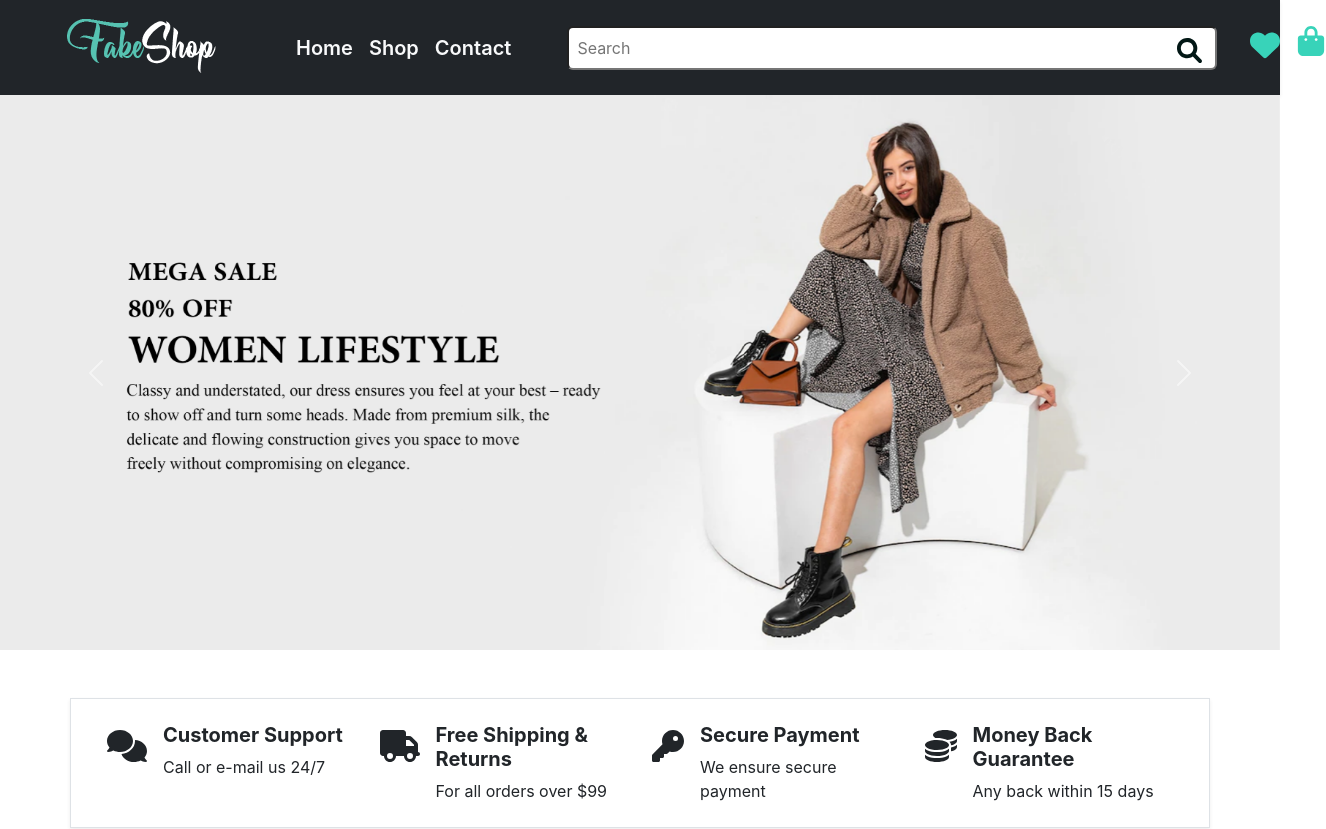
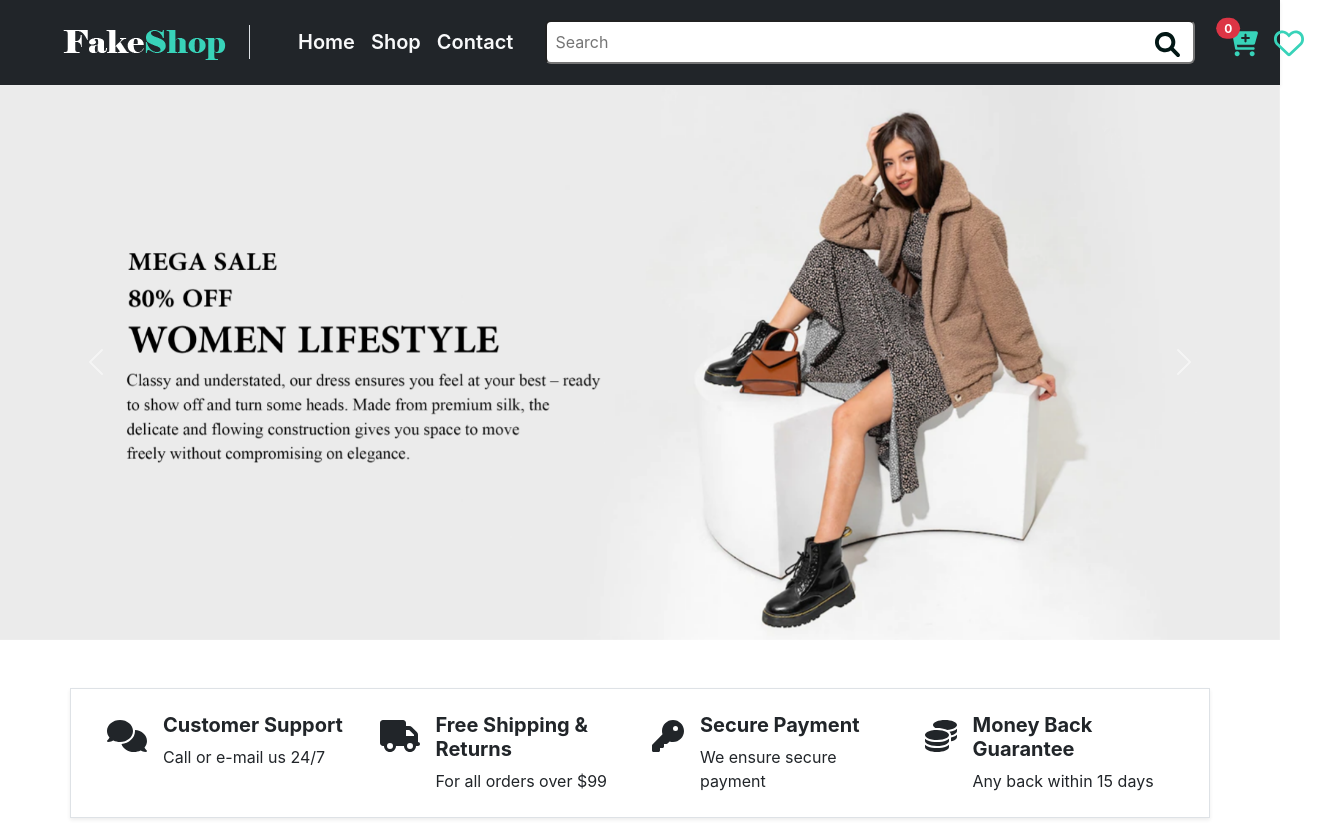
Before and after one commit to arfat132/fakeShop, a React (Create React App) app: page / in a window 1280 px wide. Shown: the top 829 px of the page, 1326 px wide, since content can reach past the window. Built offline with nearby package versions, Linux system fonts and the light colour scheme; no server answers.

Commit message:
spinner implemented and navbar footer edited

```diff
--- a/src/components/ProductDetails.js
+++ b/src/components/ProductDetails.js
@@ -1,18 +1,24 @@
 import React, { useState, useEffect } from 'react';
 import { useParams } from 'react-router-dom';
+import Spinner from './Shared/Spinner';
 
 const ProductDetails = () => {
     const { id } = useParams();
     const [productDetails, setProductDetails] = useState({});
+    const [loading, setLoading] = useState(false);
 
     useEffect(() => {
+        setLoading(true)
         fetch(`https://fakestoreapi.com/products/${id}`)
             .then(res => res.json())
-            .then(data => setProductDetails(data))
+            .then(data => setProductDetails(data));
+        setLoading(false)
     }, [id])
-    const { title,category, image, price,description, rating} = productDetails;
+    const { title, category, image, price, description, rating } = productDetails;
     return (
-        <div className='container my-5 mx-lg-5 mx-lg-auto'>
+        <>
+            {loading ? <Spinner></Spinner> :
+                (<div className='container my-5 mx-lg-5 mx-lg-auto'>
                     <div class="card w-75 mb-3 mx-auto">
                         <div class="row ">
                             <div class="col-md-5">
@@ -22,8 +28,8 @@ const ProductDetails = () => {
                                 <div class="card-body py-5">
                                     <h5 class="card-title fw-bold">{title}</h5>
                                     <p class="card-text my-2">{category}</p>
-                            {/* <span class="card-text">{rating.rate}</span>
-                            <span class="card-text">({rating.count} Reviews)</span> */}
+                                    <span class="card-text">{rating?.rate}</span>
+                                    <span class="card-text">({rating?.count} Reviews)</span>
                                     <h3 className='fs-3 fw-bold mt-2'>${price}</h3>
                                     <p class="card-text">{description}</p>
                                 </div>
@@ -31,7 +37,9 @@ const ProductDetails = () => {
                         </div>
                     </div>
 
-        </div>
+                </div>)
+            }
+        </>
     );
 };
 
--- a/src/components/Products.js
+++ b/src/components/Products.js
@@ -1,21 +1,27 @@
 import React, { useEffect, useState } from 'react';
 import { useNavigate } from 'react-router-dom';
 import Product from './Product';
+import Spinner from './Shared/Spinner';
 
 const Products = () => {
     const [products, setProducts] = useState([]);
+    const [loading, setLoading] = useState(false);
     const navigate = useNavigate();
 
     useEffect(() => {
+        setLoading(true)
         fetch("https://fakestoreapi.com/products")
             .then(res => res.json())
             .then(data => setProducts(data))
+        setLoading(false)
     }, [products])
     return (
-        <div className='container'>
+        <>
+            {loading ? <Spinner></Spinner> :
+                (<div className='container'>
                     <div className='d-flex justify-content-between title'>
                         <h1 className='fs-4 fw-bold py-4'>Our Featured Poducts</h1>
-            <button onClick={()=>navigate('/shop')} type="button" class="btn my-4">View All Collection</button>
+                        <button onClick={() => navigate('/shop')} type="button" class="btn my-4">View All Collection</button>
                     </div>
                     {products?.length ?
                         <div className="row row-cols-1 row-cols-md-3 row-cols-lg-5">
@@ -30,7 +36,8 @@ const Products = () => {
                         <div><p className='text-center my-[232px]'>No Product Found</p></div>
 
                     }
-        </div>
+                </div>)}
+        </>
     );
 };
 
--- a/src/components/Shared/Footer.js
+++ b/src/components/Shared/Footer.js
@@ -1,6 +1,5 @@
 import React from 'react';
-
-
+import logo from '../Assests/logo.png';
 const Footer = () => {
     return (
         <div>
@@ -23,7 +22,7 @@ const Footer = () => {
                     <div class="">
                         <div class="row row-cols-1 row-cols-md-2 row-cols-lg-4">
                             <div class="col pe-5">
-                                <div class="fs-2 fw-bold pb-2"> Fakeshop</div>
+                                <div class="fs-2 fw-bold pb-2"><img src={logo} alt="" /></div>
 
                                 <span className='contact'>Got Question? Call us 24/7</span>
                                 <h3>1-600-570-3434</h3>
--- a/src/components/Shared/Navbar.js
+++ b/src/components/Shared/Navbar.js
@@ -3,14 +3,14 @@ import { Link } from 'react-router-dom';
 import logo from '../Assests/logo.png'
 const Navbar = () => {
     return (
-        <nav class="navbar navbar-expand-lg px-lg-5 shadow-sm bg-dark">
+        <nav class="navbar navbar-expand-lg px-lg-5 shadow-sm bg-dark py-3">
             <div class="container-fluid">
-                <Link to="/" class="navbar-brand fs-3 fw-bold logo"><img src={logo} alt="" /></Link>
-                <button class="navbar-toggler text-light" type="button" data-bs-toggle="collapse" data-bs-target="#navbarNavAltMarkup" aria-controls="navbarNavAltMarkup" aria-expanded="false" aria-label="Toggle navigation">
-                    <span class="navbar-toggler-icon bg-light"></span>
+                <Link to="/" class="navbar-brand fs-3 fw-bold logo"><img src={logo} alt="" /><span className='border-end ms-3 mt-1 '></span></Link>
+                <button class="navbar-toggler" type="button" data-bs-toggle="collapse" data-bs-target="#navbarNavAltMarkup" aria-controls="navbarNavAltMarkup" aria-expanded="false" aria-label="Toggle navigation">
+                    <span class="navbar-toggler-icon bg-light p-2"></span>
                 </button>
                 <div class="collapse navbar-collapse" id="navbarNavAltMarkup">
-                    <div class="navbar-nav px-5">
+                    <div class="navbar-nav px-4">
                         <Link to="/" class="nav-link active fs-5 fw-semibold text-light text-Capitalize" aria-current="page">Home</Link>
                         <Link to="/shop" class="nav-link fs-5 fw-semibold text-light text-Capitalize">Shop</Link>
                         <Link to="/contact" class="nav-link fs-5 fw-semibold text-light text-Capitalize">Contact</Link>
@@ -19,9 +19,13 @@ const Navbar = () => {
                 <div class="d-flex">
                     <input class="p-2 absolute rounded search-input" type="search" placeholder="Search" aria-label="Search" />
                     <svg className='search relative' xmlns="http://www.w3.org/2000/svg" viewBox="0 0 512 512"><path d="M500.3 443.7l-119.7-119.7c27.22-40.41 40.65-90.9 33.46-144.7C401.8 87.79 326.8 13.32 235.2 1.723C99.01-15.51-15.51 99.01 1.724 235.2c11.6 91.64 86.08 166.7 177.6 178.9c53.8 7.189 104.3-6.236 144.7-33.46l119.7 119.7c15.62 15.62 40.95 15.62 56.57 0C515.9 484.7 515.9 459.3 500.3 443.7zM79.1 208c0-70.58 57.42-128 128-128s128 57.42 128 128c0 70.58-57.42 128-128 128S79.1 278.6 79.1 208z" /></svg>
-                    <div className='d-flex ps-5'>
-                        <svg className='bag mt-1' xmlns="http://www.w3.org/2000/svg" viewBox="0 0 512 512"><path d="M0 190.9V185.1C0 115.2 50.52 55.58 119.4 44.1C164.1 36.51 211.4 51.37 244 84.02L256 96L267.1 84.02C300.6 51.37 347 36.51 392.6 44.1C461.5 55.58 512 115.2 512 185.1V190.9C512 232.4 494.8 272.1 464.4 300.4L283.7 469.1C276.2 476.1 266.3 480 256 480C245.7 480 235.8 476.1 228.3 469.1L47.59 300.4C17.23 272.1 .0003 232.4 .0003 190.9L0 190.9z" /></svg>
-                        <svg className='bag ms-3' xmlns="http://www.w3.org/2000/svg" viewBox="0 0 448 512"><path d="M112 112C112 50.14 162.1 0 224 0C285.9 0 336 50.14 336 112V160H400C426.5 160 448 181.5 448 208V416C448 469 405 512 352 512H96C42.98 512 0 469 0 416V208C0 181.5 21.49 160 48 160H112V112zM160 160H288V112C288 76.65 259.3 48 224 48C188.7 48 160 76.65 160 112V160zM136 256C149.3 256 160 245.3 160 232C160 218.7 149.3 208 136 208C122.7 208 112 218.7 112 232C112 245.3 122.7 256 136 256zM312 208C298.7 208 288 218.7 288 232C288 245.3 298.7 256 312 256C325.3 256 336 245.3 336 232C336 218.7 325.3 208 312 208z" /></svg>
+                    <div className='d-flex ps-5 mt-2'>
+                        <svg width={'30px'} className='bag position-relative' xmlns="http://www.w3.org/2000/svg" viewBox="0 0 576 512"><path d="M96 0C107.5 0 117.4 8.19 119.6 19.51L121.1 32H541.8C562.1 32 578.3 52.25 572.6 72.66L518.6 264.7C514.7 278.5 502.1 288 487.8 288H170.7L179.9 336H488C501.3 336 512 346.7 512 360C512 373.3 501.3 384 488 384H159.1C148.5 384 138.6 375.8 136.4 364.5L76.14 48H24C10.75 48 0 37.25 0 24C0 10.75 10.75 0 24 0H96zM272 180H316V224C316 235 324.1 244 336 244C347 244 356 235 356 224V180H400C411 180 420 171 420 160C420 148.1 411 140 400 140H356V96C356 84.95 347 76 336 76C324.1 76 316 84.95 316 96V140H272C260.1 140 252 148.1 252 160C252 171 260.1 180 272 180zM128 464C128 437.5 149.5 416 176 416C202.5 416 224 437.5 224 464C224 490.5 202.5 512 176 512C149.5 512 128 490.5 128 464zM512 464C512 490.5 490.5 512 464 512C437.5 512 416 490.5 416 464C416 437.5 437.5 416 464 416C490.5 416 512 437.5 512 464z" />
+                        </svg>
+                        <span class="position-absolute top-5 start-90 translate-middle badge rounded-pill bg-danger">
+                            0
+                        </span>
+                    <svg width={'30px'} className='bag ms-3' xmlns="http://www.w3.org/2000/svg" viewBox="0 0 512 512"><path d="M244 84L255.1 96L267.1 84.02C300.6 51.37 347 36.51 392.6 44.1C461.5 55.58 512 115.2 512 185.1V190.9C512 232.4 494.8 272.1 464.4 300.4L283.7 469.1C276.2 476.1 266.3 480 256 480C245.7 480 235.8 476.1 228.3 469.1L47.59 300.4C17.23 272.1 0 232.4 0 190.9V185.1C0 115.2 50.52 55.58 119.4 44.1C164.1 36.51 211.4 51.37 244 84C243.1 84 244 84.01 244 84L244 84zM255.1 163.9L210.1 117.1C188.4 96.28 157.6 86.4 127.3 91.44C81.55 99.07 48 138.7 48 185.1V190.9C48 219.1 59.71 246.1 80.34 265.3L256 429.3L431.7 265.3C452.3 246.1 464 219.1 464 190.9V185.1C464 138.7 430.4 99.07 384.7 91.44C354.4 86.4 323.6 96.28 301.9 117.1L255.1 163.9z" /></svg>
 
                     </div>
                 </div>
--- /dev/null
+++ b/src/components/Shared/Spinner.js
@@ -0,0 +1,13 @@
+import React from 'react';
+
+const Spinner = () => {
+    return (
+        <div className="text-center p-56">
+            <div class="spinner-border text-secondary" role="status">
+                <span class="visually-hidden">Loading...</span>
+            </div>
+        </div>
+    );
+};
+
+export default Spinner;
--- a/src/components/Shop.js
+++ b/src/components/Shop.js
@@ -2,22 +2,27 @@ import React, { useEffect, useState } from 'react';
 import Product from './Product';
 import Banner1 from './Assests/Banner6.png';
 import Banner2 from './Assests/banner7.png';
+import Spinner from './Shared/Spinner';
 
 const Shop = () => {
     const [products, setProducts] = useState([]);
+    const [loading, setLoading] = useState(false);
 
     useEffect(() => {
+        setLoading(true)
         fetch("https://fakestoreapi.com/products")
             .then(res => res.json())
             .then(data => setProducts(data))
+        setLoading(false)
     }, [products])
     return (
-        <div className='container py-5'>
+        <>
+            {loading ? <Spinner></Spinner> :
+                (<div className='container py-5'>
                     <div class="row row-cols-1 row-cols-lg-2 mb-5">
                         <img className='rounded img-fluid' src={Banner1} alt="" srcset="" />
                         <img className='rounded img-fluid' src={Banner2} alt="" srcset="" />
                     </div>
-            {products?.length ?
                         <div className="row row-cols-1 row-cols-md-3 row-cols-lg-5">
                             {
                                 products.map(product => <Product
@@ -26,11 +31,9 @@ const Shop = () => {
                                 ></Product>)
                             }
                         </div>
-                :
-                <div><p className='text-center my-[232px]'>No Product Found</p></div>
 
-            }
-        </div>
+                </div>)}
+        </>
     );
 };
 
```
Also changed, not shown: src/components/Assests/Banner12.png, src/components/Assests/logo.png. Lines whose indentation alone changed are shown as unchanged.
